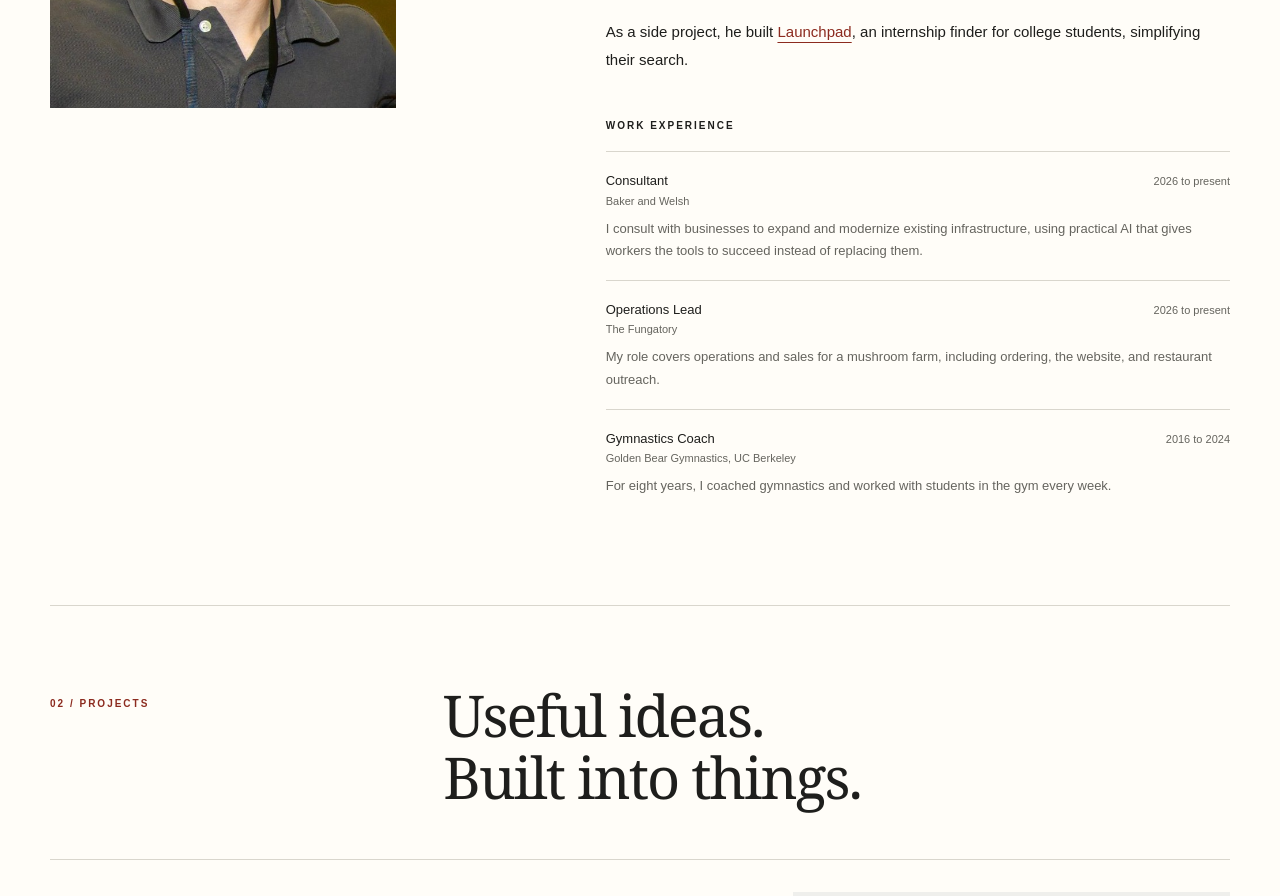
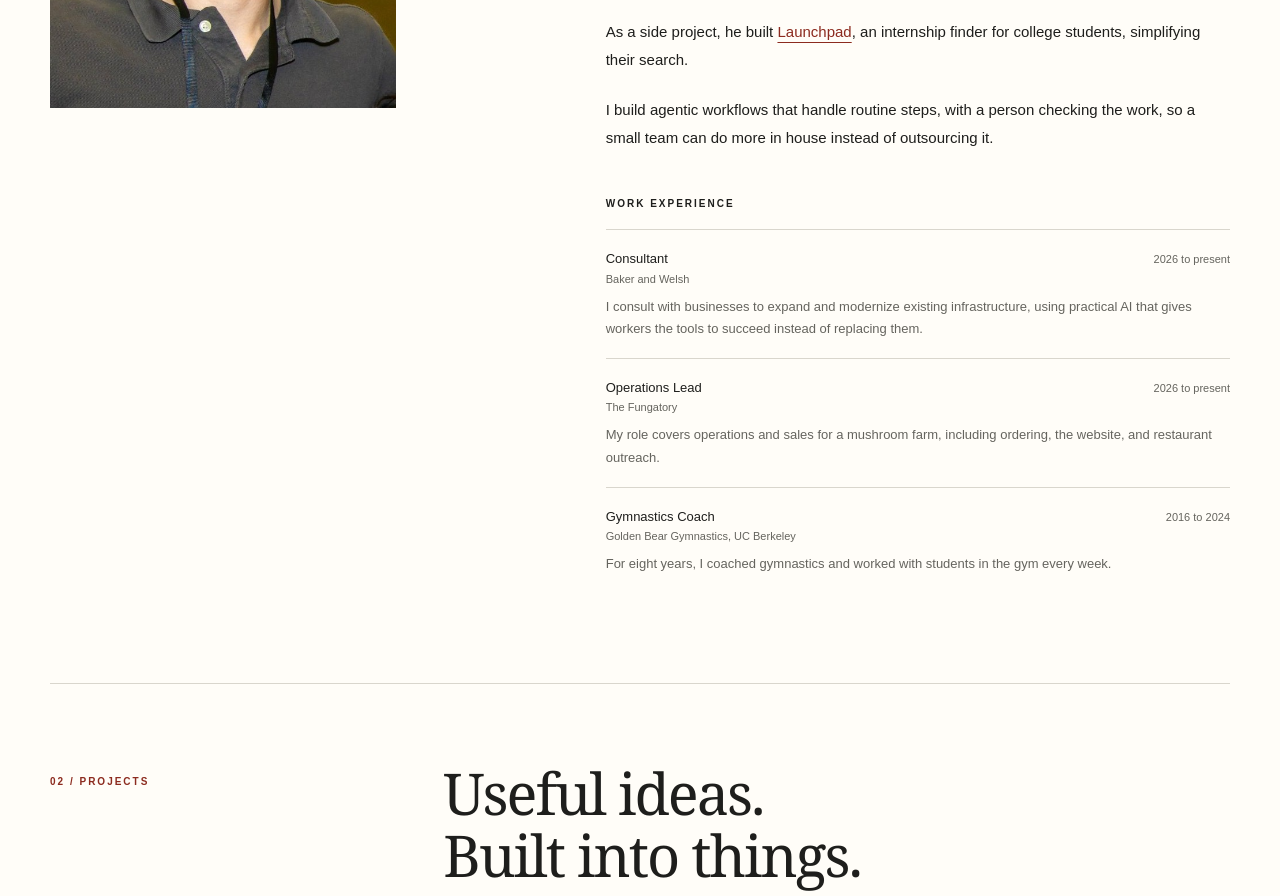
Before and after one commit to mmakethingshaippen/maxim-culbeaux, a plain HTML site: page index.html in a window 1280 px wide. Shown: the part 1401-2297 px from the top of the page. Drawn offline with Linux system fonts and the light colour scheme.

Commit message:
Add the requested sentence before Work Experience

```diff
--- a/index.html
+++ b/index.html
@@ -46,6 +46,7 @@
           <p>Maxim Culbeaux is a natural builder who learns by doing. As a Bay Area native, he grew up singing in choirs that traveled across continents, and he later spent eight years coaching gymnastics at UC Berkeley. In both, he learned that good systems work only when you understand the people inside them.</p>
           <p>He has a B.S. in Liberal Studies with a concentration in music from Cal Poly San Luis Obispo and is now an MBA candidate at Cal State East Bay, concentrating in Business Analytics and AI Integration. He works as a Consultant at Baker and Welsh, helping businesses expand and modernize existing infrastructure, using practical AI that gives workers the tools to succeed instead of replacing them, people first, tools second.</p>
           <p>As a side project, he built <a href="https://launchpad-careers.vercel.app">Launchpad</a>, an internship finder for college students, simplifying their search.</p>
+          <p>I build agentic workflows that handle routine steps, with a person checking the work, so a small team can do more in house instead of outsourcing it.</p>
           <div class="experience"><h3>Work experience</h3><ul><li><div><strong>Consultant</strong><span>Baker and Welsh</span></div><span>2026 to present</span><p>I consult with businesses to expand and modernize existing infrastructure, using practical AI that gives workers the tools to succeed instead of replacing them.</p></li><li><div><strong>Operations Lead</strong><span>The Fungatory</span></div><span>2026 to present</span><p>My role covers operations and sales for a mushroom farm, including ordering, the website, and restaurant outreach.</p></li><li><div><strong>Gymnastics Coach</strong><span>Golden Bear Gymnastics, UC Berkeley</span></div><span>2016 to 2024</span><p>For eight years, I coached gymnastics and worked with students in the gym every week.</p></li></ul></div>
         </div>
       </div>
```
